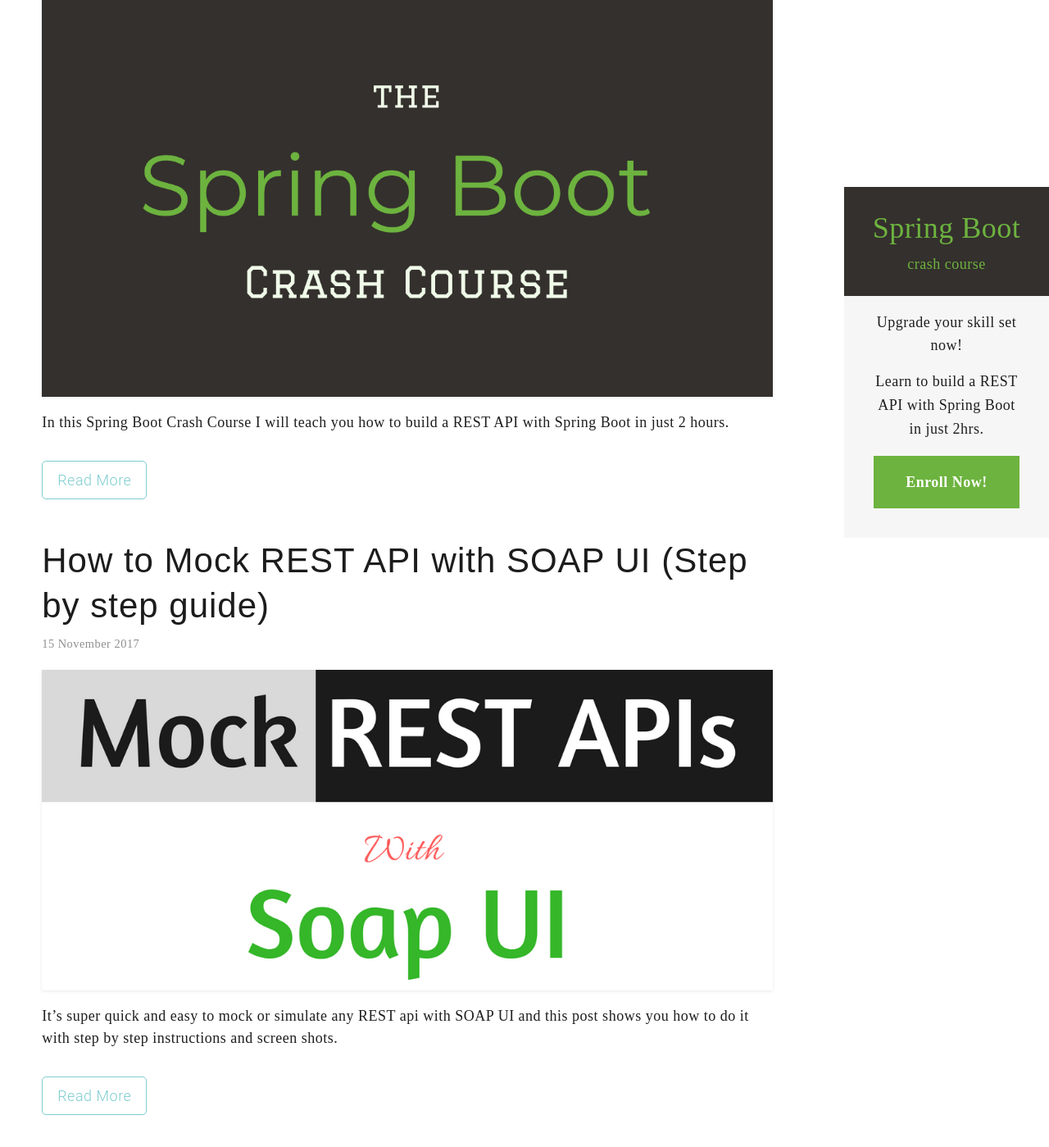
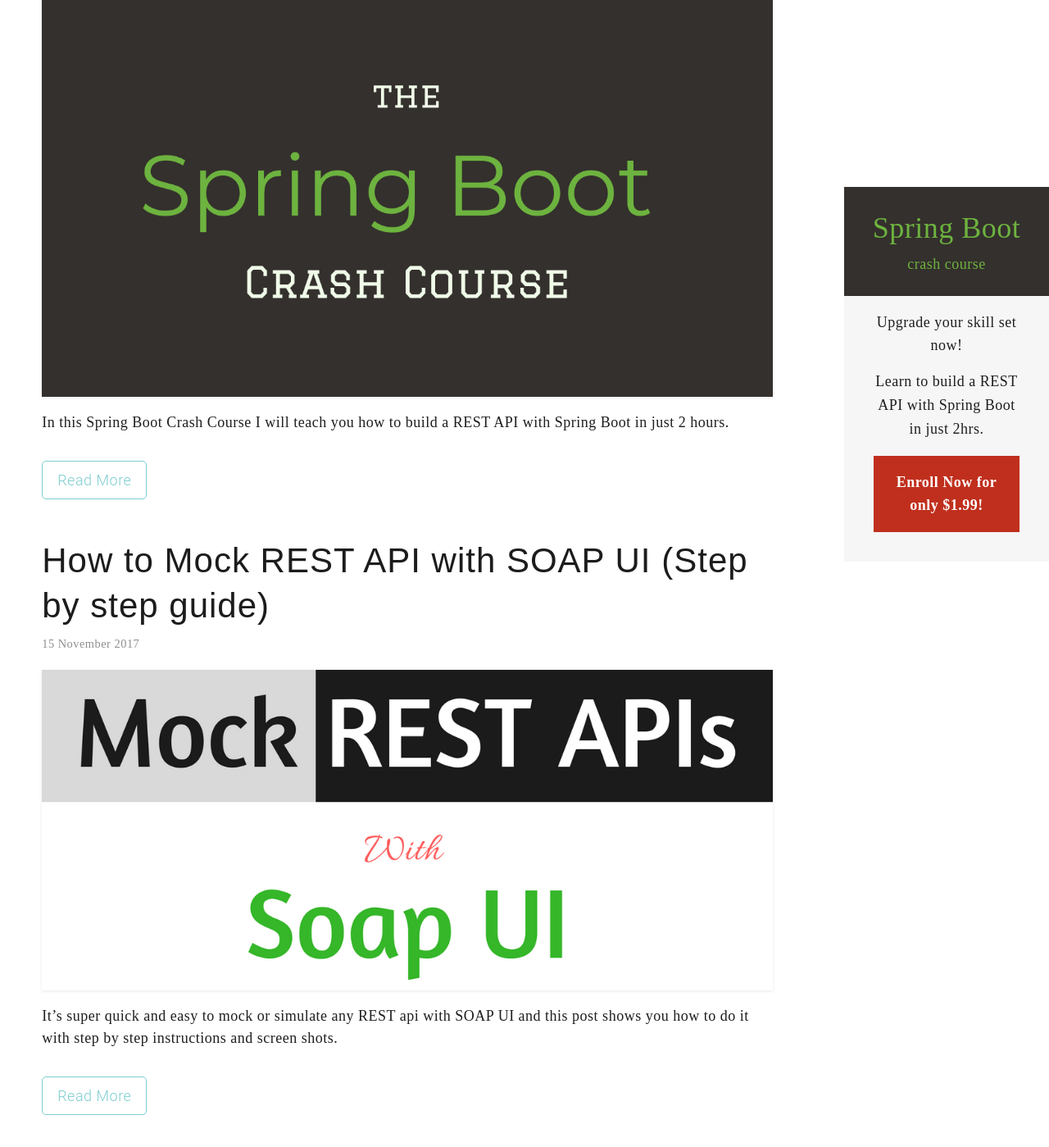
Before and after one commit to DiliniRajapaksha/DeveloperJournal, a Jekyll site: the page built from index.html, in a window 1280 px wide and 1400 px high, scrolled down 296 px. Shown: the whole window at 82% size. Built offline with Jekyll 4.4.1, drawn with Linux system fonts in a browser that asks for light colours; nearby versions of some CDN libraries.

Commit message:
course deal

```diff
--- a/_includes/ad-deal.html
+++ b/_includes/ad-deal.html
@@ -6,7 +6,7 @@
     	</div>
 		<p style="font-weight: 400;">Upgrade your skill set now!</p>
 		<p>Learn to build a REST API with Spring Boot in just 2hrs.</p>
-		<div class="button">
+		<div class="button-red">
 			Enroll Now for only $1.99!
 		</div>
 	</div>
--- a/_includes/ad.html
+++ b/_includes/ad.html
@@ -7,7 +7,7 @@
 		<p style="font-weight: 400;">Upgrade your skill set now!</p>
 		<p>Learn to build a REST API with Spring Boot in just 2hrs.</p>
 		<div class="button">
-			Enroll Now!
+			Enroll Now for only $1.99!
 		</div>
 	</div>
 </a>
--- a/css/layout1.scss
+++ b/css/layout1.scss
@@ -7,6 +7,9 @@
 	--brand-color:#282828;
 	--raleway-font: "raleway",sans-serif;
 	--title-color:#282828;
+	--pink:#ff7770;
+	--gray:#eee;
+	--red:#C02F1D;
 }
 
 /*// Our variables*/
@@ -412,7 +415,7 @@
 
  }
  .ad .button{
-	background-color: #6db33f;
+	background-color: var(--red);
 }
 
  @media only screen and (max-width : 960px) {
```
